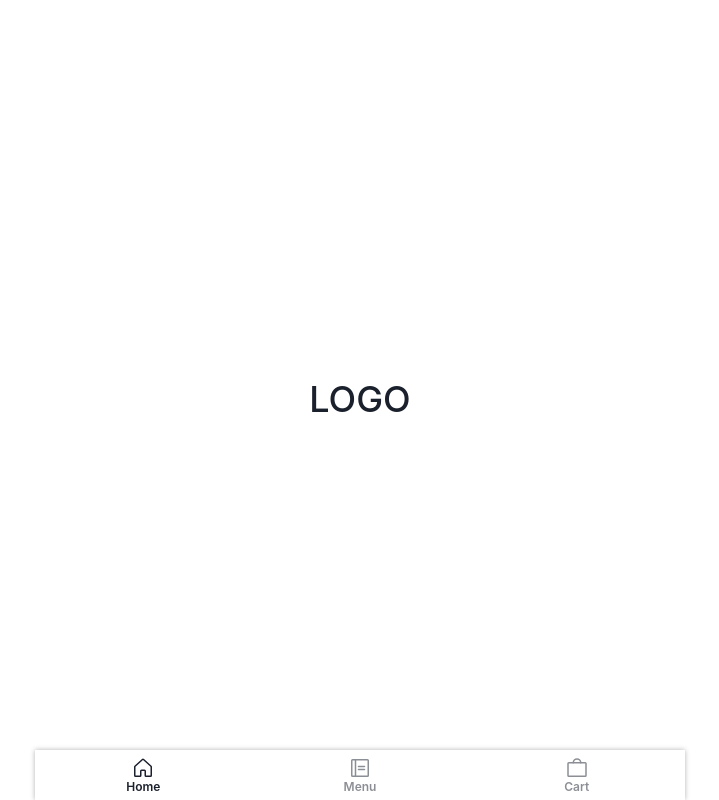
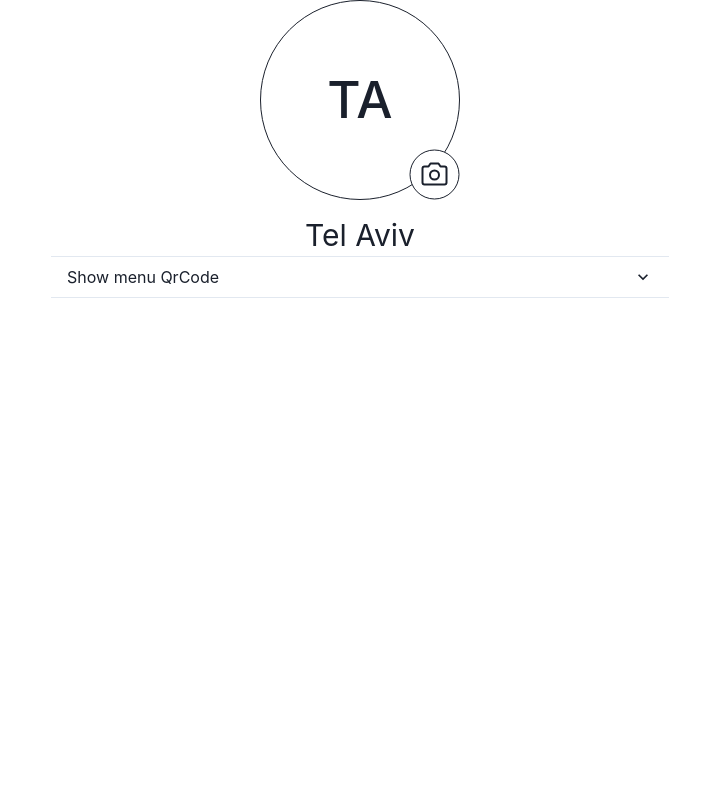
Before and after one commit to diebraga/MyRestaurant, a React (Create React App) app in the folder frontend/: page /account in a window 1280 px wide. Shown: the whole page, without its empty margins (280-999 px from the left). Built offline with nearby package versions, Linux system fonts and the light colour scheme.

Commit message:
Addedaccount QrCode imgProfile

```diff
--- a/frontend/package.json
+++ b/frontend/package.json
@@ -14,11 +14,13 @@
     "@types/react": "^18.0.27",
     "@types/react-dom": "^18.0.10",
     "framer-motion": "^8.5.2",
+    "html-to-image": "^1.11.4",
     "phosphor-react": "^1.4.1",
     "react": "^18.2.0",
     "react-dom": "^18.2.0",
     "react-hook-form": "^7.42.1",
     "react-native-web": "0.17.1",
+    "react-qr-code": "^2.0.11",
     "react-router-dom": "^6.7.0",
     "react-scripts": "5.0.1",
     "typescript": "^4.9.4",
--- a/frontend/src/components/BottomNav/BottomNav.tsx
+++ b/frontend/src/components/BottomNav/BottomNav.tsx
@@ -3,7 +3,6 @@ import { Flex } from "@chakra-ui/react";
 import { Outlet, useParams, useNavigate } from "react-router-dom";
 import { BottomNavItem } from "./components/BottomNavItem";
 import { IconProps } from "phosphor-react";
-import { navItemIsSelected } from "./components/utils/navItemIsSelected/navItemIsSelected";
 
 type BottomNavProps = {
   items: {
--- /dev/null
+++ b/frontend/src/pages/Account/Account.tsx
@@ -0,0 +1,72 @@
+import {
+  Accordion,
+  AccordionButton,
+  AccordionIcon,
+  AccordionItem,
+  AccordionPanel,
+  Box,
+  Button,
+  Flex,
+  Input,
+  InputGroup,
+  InputRightElement,
+} from "@chakra-ui/react";
+import { Check } from "phosphor-react";
+import React, { useState } from "react";
+import { ImageProfile } from "./components/ImageProfile/ImageProfile";
+import { QrCode } from "./components/QrCode/QrCode";
+
+const Account: React.FC = () => {
+  const [isEdittingName, setIsEdittingName] = useState(false);
+
+  const acceptNameChanges = () => {
+    setIsEdittingName(false);
+  };
+
+  return (
+    <Flex flexDirection="column" alignItems="center" width="100%" paddingX="4">
+      <ImageProfile name="Tel Aviv" />
+      <InputGroup>
+        <Input
+          defaultValue="Tel Aviv"
+          fontSize={["3xl"]}
+          verticalAlign="middle"
+          textAlign="center"
+          borderColor="transparent"
+          readOnly={false}
+          resize="none"
+          variant="flushed"
+          marginTop="4"
+          onClick={() => setIsEdittingName(true)}
+        />
+        {isEdittingName && (
+          <InputRightElement paddingTop={8}>
+            <Button
+              h="1.75rem"
+              size="sm"
+              variant="unstyled"
+              onClick={acceptNameChanges}
+            >
+              <Check size={32} />
+            </Button>
+          </InputRightElement>
+        )}
+      </InputGroup>
+      <Accordion allowToggle width="100%">
+        <AccordionItem>
+          <AccordionButton >
+            <Box as="span" flex="1" textAlign="left">
+              Show menu QrCode
+            </Box>
+            <AccordionIcon />
+          </AccordionButton>
+          <AccordionPanel pb={4}>
+            <QrCode value={"https://discord.com/"} />
+          </AccordionPanel>
+        </AccordionItem>
+      </Accordion>
+    </Flex>
+  );
+};
+
+export { Account };
--- /dev/null
+++ b/frontend/src/pages/Account/components/ImageProfile/ImageProfile.tsx
@@ -0,0 +1,34 @@
+import { Avatar, AvatarBadge } from "@chakra-ui/react";
+import { Camera } from "phosphor-react";
+import React from "react";
+
+type ImageProfileProps = {
+  name: string
+  imageUri?: string
+}
+
+const ImageProfile: React.FC<ImageProfileProps> = ({name,imageUri}) => {
+  return (
+    <Avatar
+      name={name}
+      src={imageUri}
+      boxSize="200px"
+      border="1px"
+      size="2xl"
+      background="white"
+    >
+      <AvatarBadge
+        boxSize="50px"
+        borderColor="black"
+        border="1px"
+        right="3"
+        bottom="3"
+        background="white"
+      >
+        <Camera size={32} />
+      </AvatarBadge>
+    </Avatar>
+  );
+};
+
+export { ImageProfile };
--- /dev/null
+++ b/frontend/src/pages/Account/components/QrCode/QrCode.tsx
@@ -0,0 +1,58 @@
+import { Button, Flex } from "@chakra-ui/react";
+import React, { createRef } from "react";
+import QRCode from "react-qr-code";
+import * as htmlToImage from "html-to-image";
+
+export type QrCodeProps = {
+  value: string;
+};
+
+const createFileName = (extension = "", ...names: string[]) => {
+  if (!extension) {
+    return "";
+  }
+
+  return `${names.join("")}.${extension}`;
+};
+
+const QrCode: React.FC<QrCodeProps> = ({ value }) => {
+  const ref = createRef();
+
+  const takeScreenShot = async (node: any) => {
+    const dataURI = await htmlToImage.toJpeg(node);
+    return dataURI;
+  };
+
+  const download = (image: any, { name = "img", extension = "jpg" } = {}) => {
+    const a = document.createElement("a");
+    a.href = image;
+    a.download = createFileName(extension, name);
+    a.click();
+  };
+
+  const downloadScreenshot = () => takeScreenShot(ref.current).then(download);
+
+  return (
+    <>
+      <Flex
+        padding="5"
+        width="100%"
+        justify="center"
+        bg="white"
+        ref={ref as any}
+      >
+        <QRCode
+          size={256}
+          style={{ height: "auto", maxWidth: "250px", width: "100%" }}
+          value={value}
+          viewBox={`0 0 256 256`}
+        />
+      </Flex>
+      <Button variant="link" onClick={downloadScreenshot}>
+        Download QrCode
+      </Button>
+    </>
+  );
+};
+
+export { QrCode };
--- a/frontend/src/pages/SignIn/SignIn.tsx
+++ b/frontend/src/pages/SignIn/SignIn.tsx
@@ -3,6 +3,7 @@ import { Button, Heading, Input, Text, Flex } from "@chakra-ui/react";
 import { ReactComponent as GoogleIcon } from "../../assets/svgs/google-color.svg";
 import { Key } from "phosphor-react";
 import { useForm, SubmitHandler } from "react-hook-form";
+import { useNavigate } from "react-router-dom";
 
 type Inputs = {
   email: string;
@@ -15,9 +16,14 @@ const SignIn: React.FC = () => {
     handleSubmit,
     formState: { errors },
   } = useForm<Inputs>();
-  const onSubmit: SubmitHandler<Inputs> = (data) => console.log(data);
 
-  console.log(errors);
+  const navigate = useNavigate();
+
+  const onSubmit: SubmitHandler<Inputs> = (data) => {
+    navigate("/account");
+    console.log(data);
+  };
+
   return (
     <Flex
       flex={1}
--- a/frontend/src/routes/routes.tsx
+++ b/frontend/src/routes/routes.tsx
@@ -5,6 +5,7 @@ import { Menu } from "../pages/Menu/Menu";
 import { NotFound } from "../pages/NotFound/NotFound";
 import { House, Notebook, BagSimple } from "phosphor-react";
 import { SignIn } from "../pages/SignIn/SignIn";
+import { Account } from "../pages/Account/Account";
 
 export const bottomNavItems = [
   {
@@ -34,6 +35,11 @@ export const router = createBrowserRouter([
     errorElement: <NotFound />,
   },
   {
+    path: "/account",
+    element: <Account />,
+    errorElement: <NotFound />,
+  },
+  {
     path: "/:userId",
     element: <BottomNav items={bottomNavItems} />,
     errorElement: <NotFound />,
```
Also changed, not shown: 1 other file (tests, documents, lock files or other folders).
